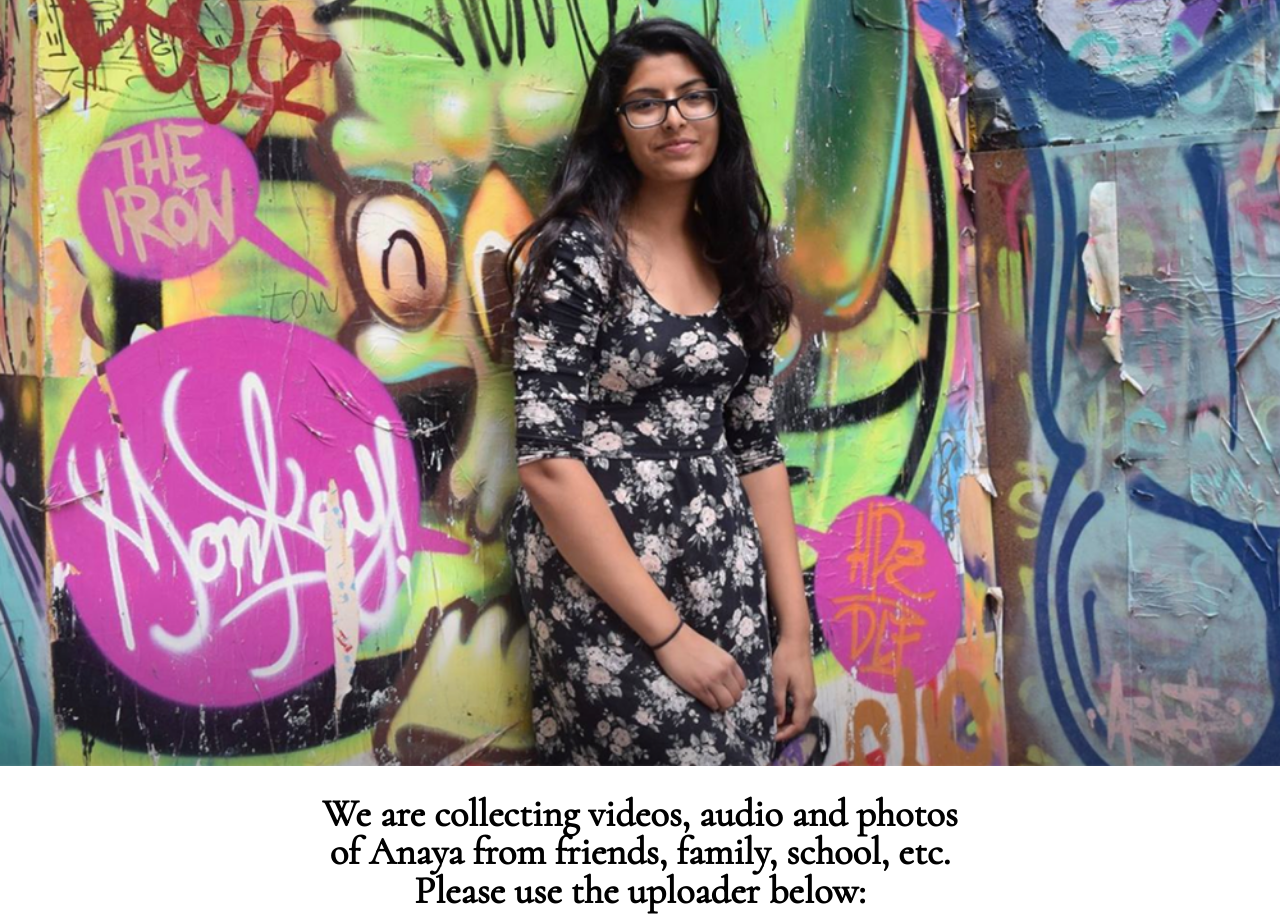
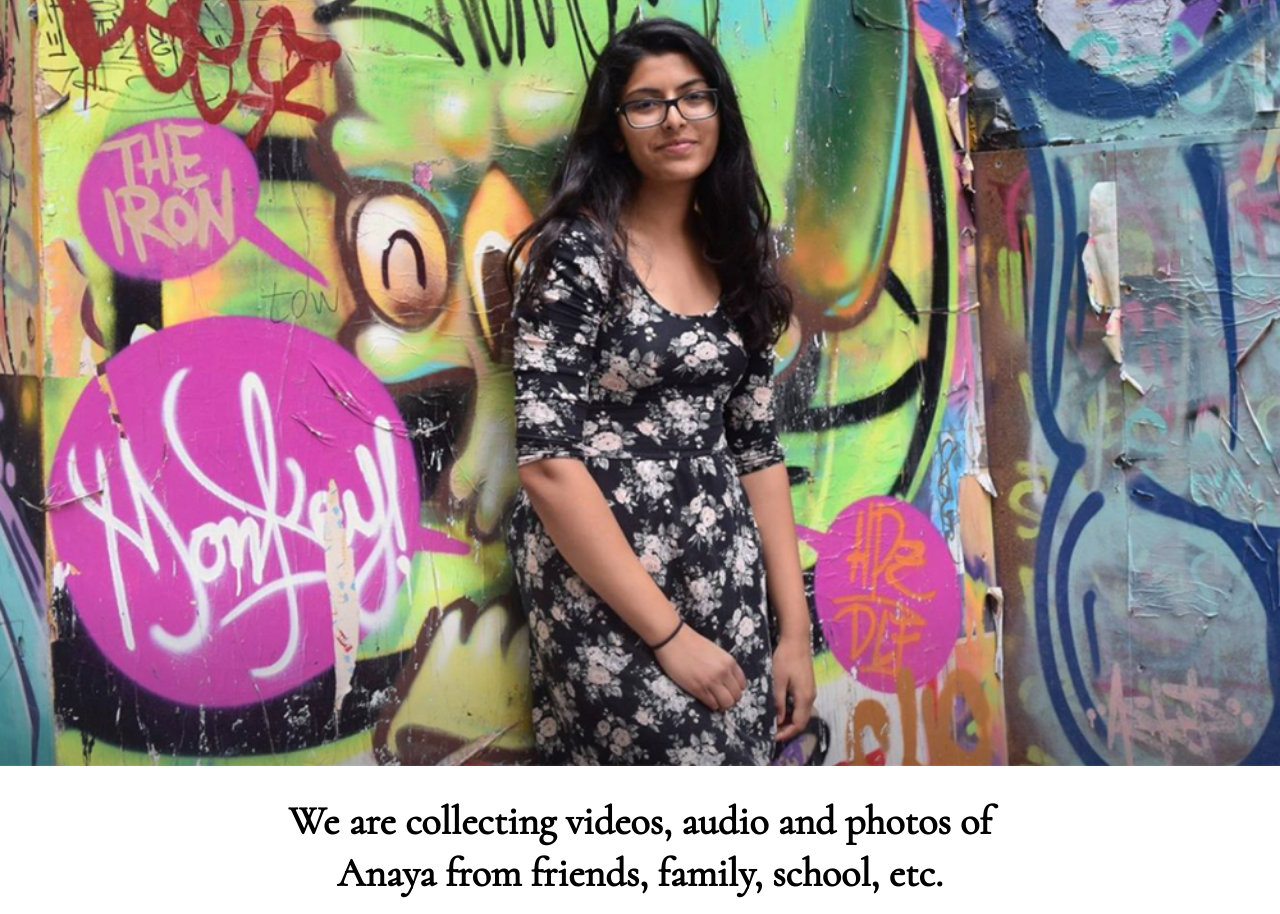
Before and after one commit to sandeepmj/anaya-tipnis, a plain HTML site: page index.html in a window 1280 px wide. Shown: the part 147-1061 px from the top of the page. Drawn offline with Linux system fonts and the light colour scheme.

Commit message:
font size

```diff
--- a/index.html
+++ b/index.html
@@ -34,7 +34,7 @@
 
         <img src="images/anaya.png" />
       </div>
-      <h2>We are collecting videos, audio and photos of Anaya from friends, family, school, etc. Please use the uploader below:</h2>
+      <h2>We are collecting videos, audio and photos of Anaya from friends, family, school, etc.</h2>
       <script type="text/javascript">
         var mf_dropbox_width = -1;
         var mf_dropbox_extralines = 1;
--- a/styles.css
+++ b/styles.css
@@ -5,8 +5,6 @@ Most of your styles get written like standard CSS, but for your mobile presentat
 Sometimes, when we stretch out to larger screens, we need to make minor tweaks for the larger devices -- you can make these tweaks in the tablet media query, or if the issue exists on desktop only, the desktop media query.
 You will find this is far easier than the opposite task of using CSS to cram your desktop experience into a mobile device.
 */
-
-
     /* http://meyerweb.com/eric/tools/css/reset/
    v2.0 | 20110126
    License: none (public domain)
@@ -18,8 +16,6 @@ html, body, div, span, applet, object, iframe, h1, h2, h3, h4, h5, h6, p, blockq
       border: 0;
       vertical-align: baseline;
     }
-
-
     /* HTML5 display-role reset for older browsers */
 
     article, aside, details, figcaption, figure, footer, header, hgroup, menu, nav, section {
@@ -47,8 +43,6 @@ table {
       border-collapse: collapse;
       border-spacing: 0;
     }
-
-
     /* Start your base/mobile styles here */
 
     html, body {
@@ -86,8 +80,6 @@ h2 {
       font-family: 'Cormorant', serif;
       font-size: 1.5em;
     }
-
-
     /* Tablet/Desktop overrides */
 
     @media(min-width: 681px) {
@@ -96,13 +88,11 @@ h2 {
         font-size: 4.5em;
       }
       h2 {
-    font-size: 2.4em;
+        line-height: 1.3em;
+        font-size: 2.5em;
+        padding: 2% 20% 0 20%;
       }
     }
 
     @media(min-width: 729px) {
       /* Any adjustments for desktop and larger go here. Note these styles will be applied to anything 729px or larger -- so desktop */
-  h2 {
-    padding: 2% 25% 0 25%;
-  }
-}
```
Lines whose indentation alone changed are shown as unchanged.
